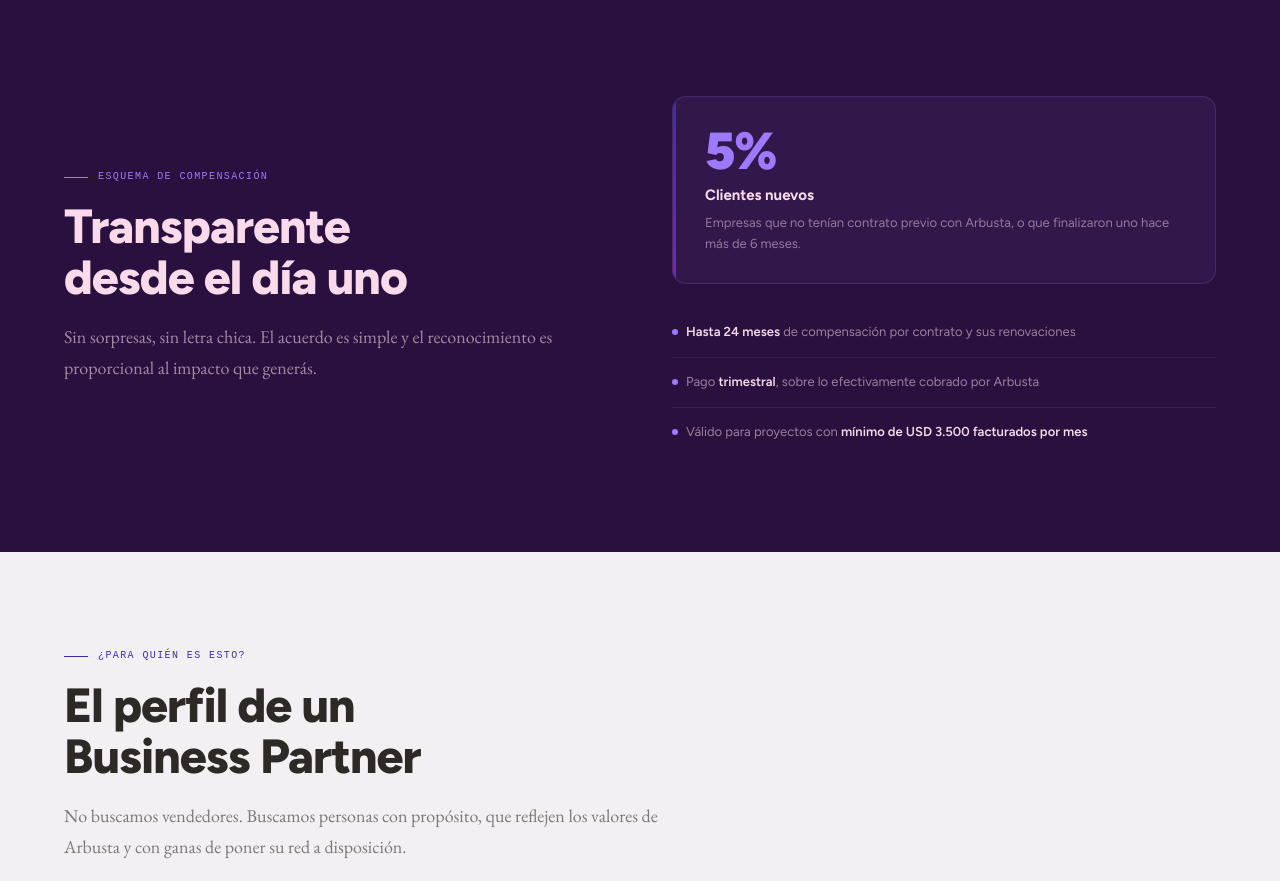
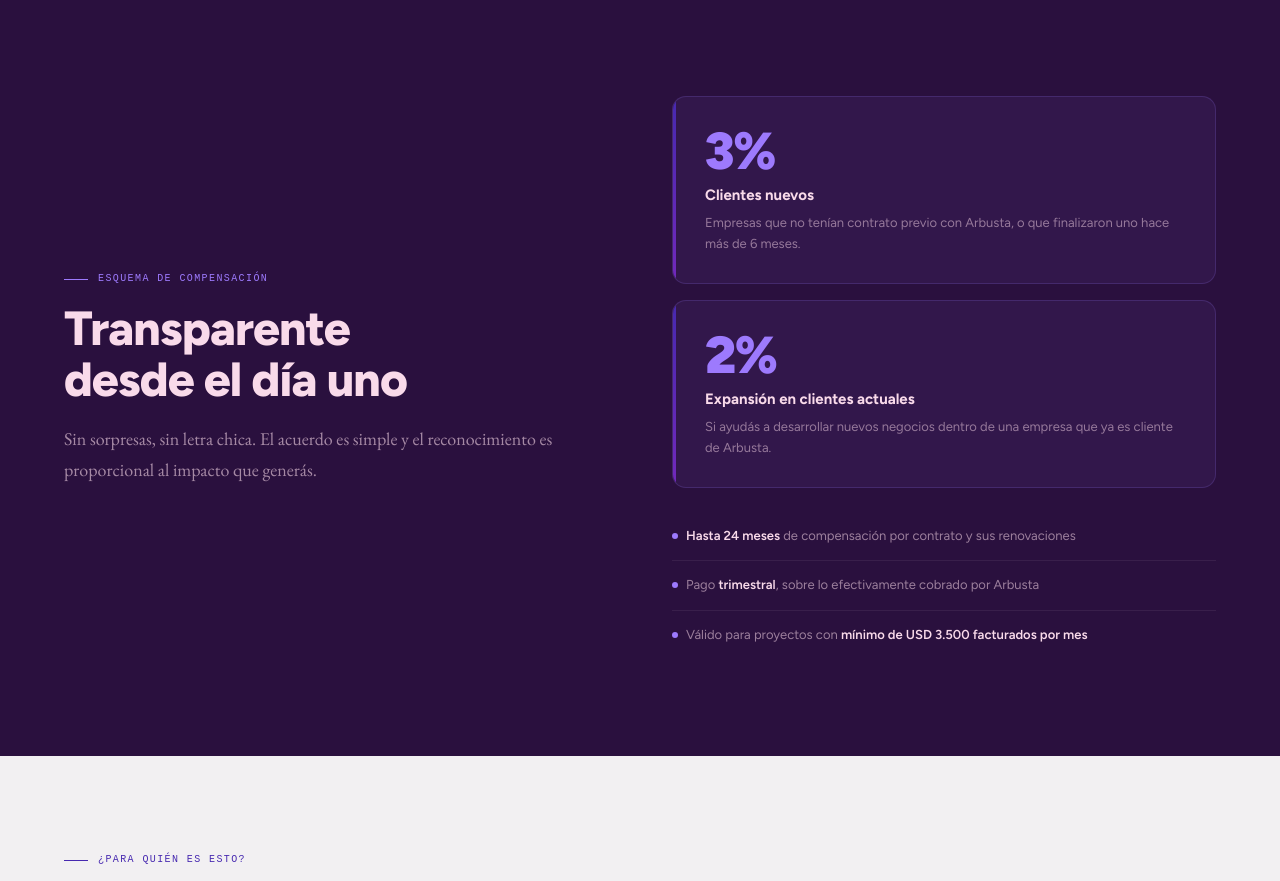
Before and after one commit to WebArbusta-Vercel/arbusta-network, a plain HTML site: page index.html in a window 1280 px wide. Shown: the part 2800-3681 px from the top of the page. Drawn offline with nearby package versions, Linux system fonts and the light colour scheme; a web font is replaced by a local one.

Commit message:
Update index.html

```diff
--- a/index.html
+++ b/index.html
@@ -121,11 +121,16 @@
       <h2 class="section-title">Transparente<br>desde el día uno</h2>
       <p class="section-intro">Sin sorpresas, sin letra chica. El acuerdo es simple y el reconocimiento es proporcional al impacto que generás.</p>
     </div>
-    <div class="commission-right fade-up">
+   <div class="commission-right fade-up">
       <div class="comm-card">
-        <div class="comm-pct">5%</div>
+        <div class="comm-pct">3%</div>
         <div class="comm-title">Clientes nuevos</div>
         <div class="comm-desc">Empresas que no tenían contrato previo con Arbusta, o que finalizaron uno hace más de 6 meses.</div>
+      </div>
+      <div class="comm-card">
+        <div class="comm-pct">2%</div>
+        <div class="comm-title">Expansión en clientes actuales</div>
+        <div class="comm-desc">Si ayudás a desarrollar nuevos negocios dentro de una empresa que ya es cliente de Arbusta.</div>
       </div>
       <div style="margin-top: 8px;">
         <div class="comm-detail">
```
